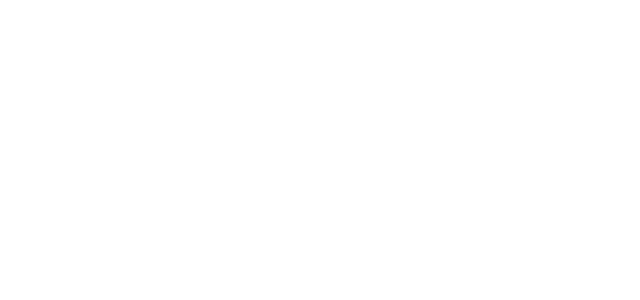
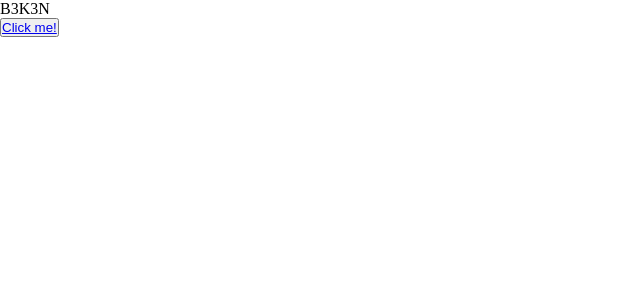
Before and after one commit to hermawangan/b3k3nwebapp, a React (Create React App) app: page / in a window 1280 px wide. Shown: the top 300 px of the page, without its empty margins (0-640 px from the left). Built offline with nearby package versions, Linux system fonts and the light colour scheme.

Commit message:
bug fixed

```diff
--- a/src/App.js
+++ b/src/App.js
@@ -1,10 +1,24 @@
-
+import store from "./redux/store";
+import { Provider } from "react-redux";
+import Home from "./components/Home";
+import { BrowserRouter as Router, Routes, Route } from "react-router-dom";
+import LoginPage from "./components/LoginPage";
+import Nav from "./components/Nav";
 
 function App() {
   return (
-    <div className="App">
-
-    </div>
+    <Provider store={store}>
+      <div className="App">
+        <Router>
+          <Routes>
+            <Route path="/" element={<Nav />}>
+              <Route index element={<LoginPage />} />
+              <Route path="home" element={<Home />} />
+            </Route>
+          </Routes>
+        </Router>
+      </div>
+    </Provider>
   );
 }
 
```
Also changed, not shown: src/index.js (+6 -6 lines).
